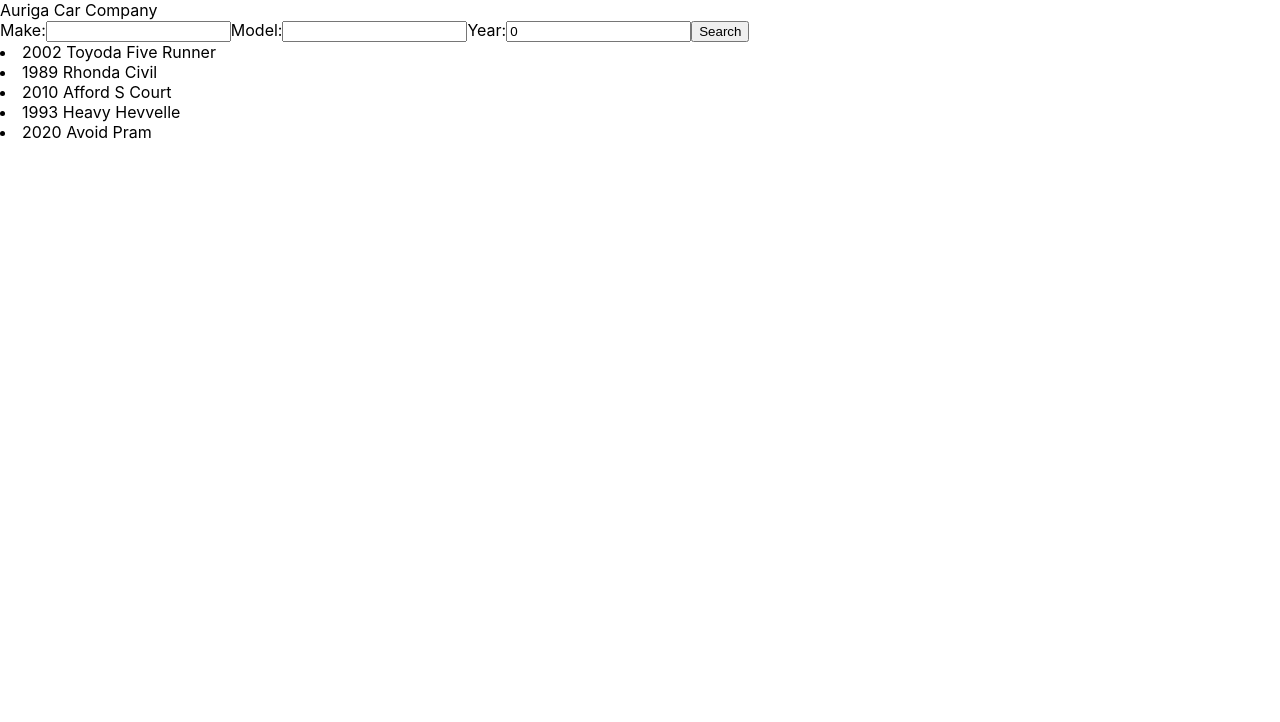
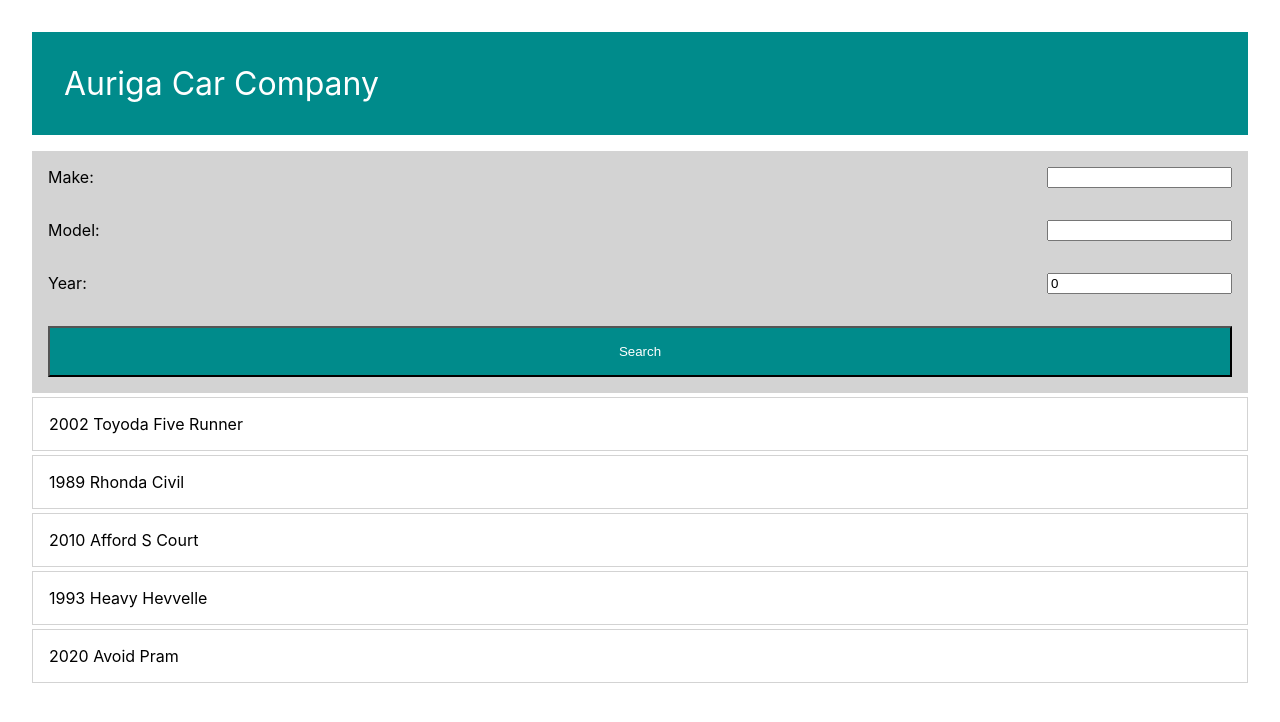
Before and after one commit to FlindianaJones/galvanize-react-training-2021, a React (Create React App) app: page / in a window 1280 px wide. Shown: the top 722 px of the page. Built offline with nearby package versions, Linux system fonts and the light colour scheme.

Commit message:
basic styling

```diff
--- a/src/App.css
+++ b/src/App.css
@@ -1,38 +1,34 @@
-.App {
-  text-align: center;
+body {
+  margin: 2rem;
 }
-
-.App-logo {
-  height: 40vmin;
-  pointer-events: none;
+header {
+  background-color: darkcyan;
+  color: white;
+  font-size: 2rem;
+  padding: 2rem;
+  margin-bottom: 1rem;
 }
-
-@media (prefers-reduced-motion: no-preference) {
-  .App-logo {
-    animation: App-logo-spin infinite 20s linear;
-  }
-}
-
-.App-header {
-  background-color: #282c34;
-  min-height: 100vh;
+form {
+  background-color: lightgrey;
   display: flex;
   flex-direction: column;
-  align-items: center;
-  justify-content: center;
-  font-size: calc(10px + 2vmin);
+}
+form label {
+  padding: 1rem;
+  display: flex;
+  flex-direction: row;
+  justify-content: space-between;
+}
+form button {
+  margin: 1rem;
+  padding: 1rem;
+  background-color: darkcyan;
   color: white;
+  flex: 0;
 }
-
-.App-link {
-  color: #61dafb;
+li {
+  list-style: none;
+  padding: 1rem;
+  border: 1px lightgrey solid;
+  margin-top: 0.25rem;
 }
-
-@keyframes App-logo-spin {
-  from {
-    transform: rotate(0deg);
-  }
-  to {
-    transform: rotate(360deg);
-  }
-}
```
Also changed, not shown: src/App.js (+33 -15 lines).
